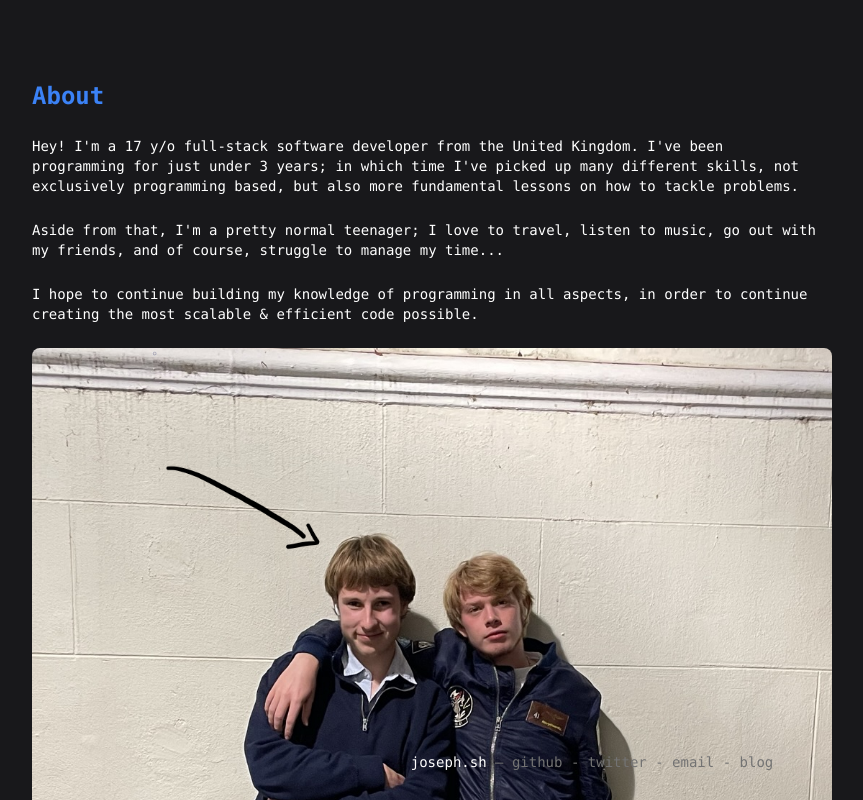
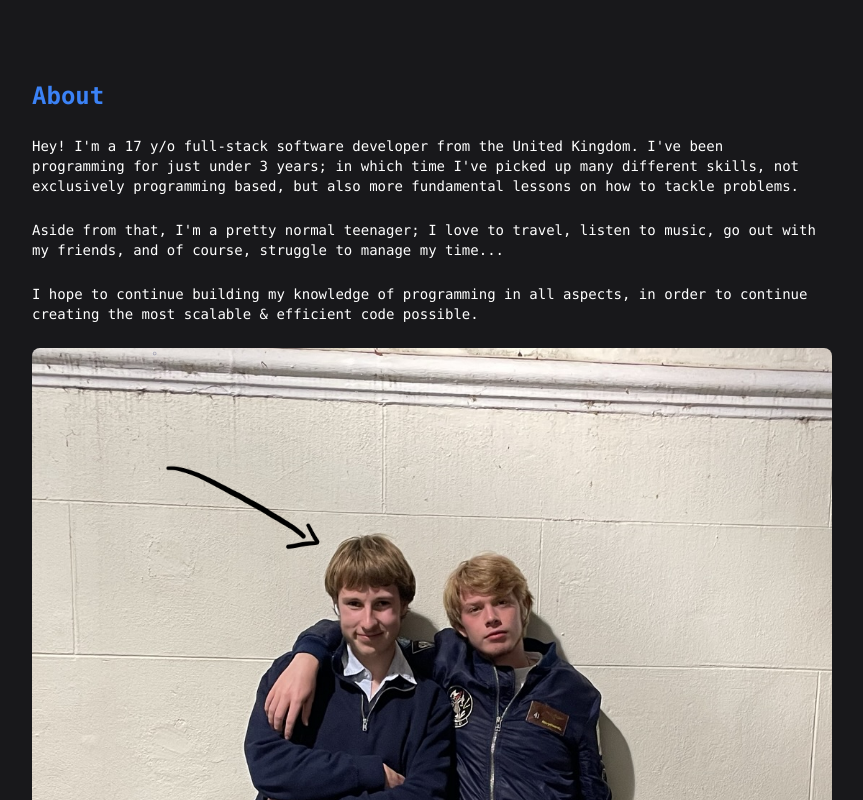
Before and after one commit to purchasable/website, a Next.js app: page /about in a window 1280 px wide. Shown: the top 800 px of the page, without its empty margins (48-911 px from the left). Built offline with nearby package versions, Linux system fonts and the light colour scheme.

Commit message:
fixed mac

```diff
--- a/pages/about.tsx
+++ b/pages/about.tsx
@@ -5,8 +5,8 @@ import Image from "next/image";
 
 const about = () => {
     return (
-        <div className="font-semibold xl:font-normal static bg-zinc-900">
-            <div className="xl:px-20 xl:pt-20 pt-0 xl:items-start items-center flex flex-col justify-center px-5 pt-12 text-xs md:text-sm space-y-6 text-white">
+        <div className="font-semibold xl:font-normal lg:absolute bg-zinc-900">
+            <div className="xl:px-20 xl:pt-20 xl:items-start items-center flex flex-col justify-center px-5 pt-12 text-xs md:text-sm space-y-6 text-white">
                 <h1 className="text-xl xl:text-2xl text-blue-500 font-bold">
                     About
                 </h1>
```
